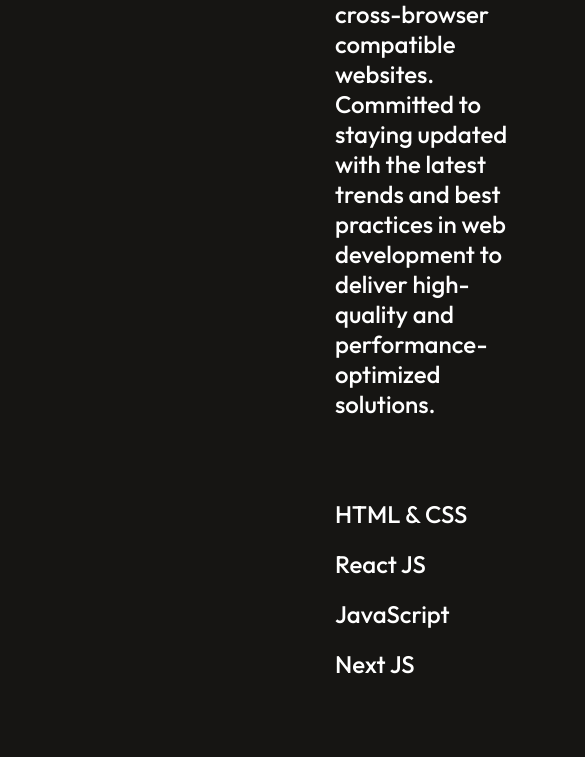
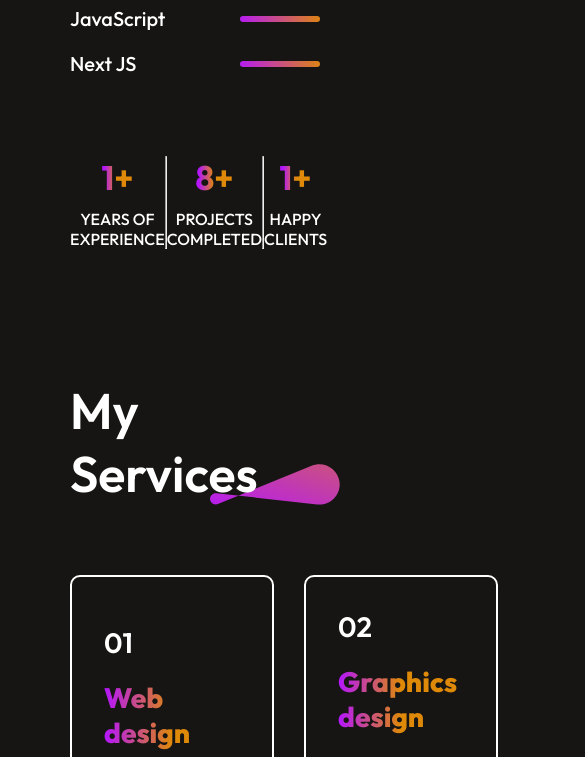
Before and after one commit to pramodkumarrout/pramodkumarroutportfolio, a React (Vite) app: page / in a window 390 px wide. Shown: the part 1979-2736 px from the top of the page, 585 px wide, since content can reach past the window. Built offline with nearby package versions, Linux system fonts and the light colour scheme.

Commit message:
responsive design complete for mobile design

```diff
--- a/src/Components/About/About.css
+++ b/src/Components/About/About.css
@@ -107,3 +107,53 @@
     transform: scale(1.12);
     transition: 0.5s;
 }
+
+@media(max-width:768px) {
+     .about {
+          gap: 80px;
+          margin: 50px 70px;
+          align-items: start;
+     }
+     .about-title h1 {
+           font-size: 50px;
+           padding: 0;
+     }
+     .about-title img {
+           width: 130px;
+           right: -20px;
+     }
+     .about-sections {
+           flex-direction: column;
+     }
+     .about-left {
+           display: none;
+     }
+     .about-para {
+           font-size: 18px;
+           line-height: 32px;
+     }
+     .about-skill {
+          gap: 20px;
+          align-items: center;
+     }
+     .about-skill p {
+          font-size: 20px;
+     }
+     .about-skill hr {
+           height: 6px;
+     }
+     .about-achievements {
+          justify-content: space-between;
+     }
+     .about-achievement {
+          gap: 10px;
+     }
+     .about-achievement h1 {
+           font-size: 34px;
+           font-weight: 700;
+     }
+     .about-achievement p {
+           text-align: center;
+           font-size: 16px;
+     }
+}
--- a/src/Components/Contact/Contact.css
+++ b/src/Components/Contact/Contact.css
@@ -127,3 +127,51 @@
      outline: 0;
      border: 1px solid #b415ff;
 }
+
+@media(max-width:768px) {
+     .contact {
+           gap: 50px;
+           margin: 50px 70px;
+           align-items: start;
+     }
+     .contact-title h1 {
+          padding: 0;
+          font-size: 50px;
+          font-weight: 600;
+     }
+     .contact-title img {
+           width: 130px;
+           margin-right: -20px;
+     }
+     .contact-section {
+          flex-direction: column;
+
+     }
+     .contact-left h1 {
+          font-size: 54px;
+     }
+     .contact-left p {
+          font-size: 18px;
+     }
+     .contact-detail {
+          gap: 20px;
+     }
+     .contact-detail img {
+          width: 25px;
+     }
+     .contact-right label {
+           font-size: 20px;
+     }
+     .contact-right input {
+          width: 100%;
+          font-size: 20px;
+     }
+     .contact-right textarea {
+          width: 95%;
+          font-size: 20px;
+     }
+     .contact-submit {
+           font-size: 20px;
+           padding: 15px 40px;
+     }
+}
--- a/src/Components/Footer/Footer.css
+++ b/src/Components/Footer/Footer.css
@@ -69,3 +69,18 @@
      transform: scale(1.1);
      transition: 0.3s;
 }
+
+@media(max-width:768px) {
+    .footer {
+        margin: 50px 70px;
+    }
+    .footer-top {
+        flex-direction: column;
+        gap: 50px;
+    }
+    .footer-bottom {
+        display: flex;
+        flex-direction: column-reverse;
+        margin-bottom: 50px;
+    }
+}
--- a/src/Components/MyWork/MyWork.css
+++ b/src/Components/MyWork/MyWork.css
@@ -65,3 +65,34 @@
      transition: 0.6s;
 
 }
+
+@media(max-width:768px) {
+     .mywork {
+           gap: 50px;
+           margin: 50px 70px;
+           align-items: start;
+     }
+     .mywork-title h1 {
+          padding: 0;
+          font-size: 50px;
+          font-weight: 600;
+     }
+     .mywork-title img {
+           width: 130px;
+           margin-right: -20px;
+     }
+     .mywork-container {
+          grid-template-columns: 1fr 1fr;
+          gap: 30px;
+     }
+     .mywork-container img {
+           width: 100%;
+           height: 100%;
+     }
+     .mywork-showmore {
+           padding: 20px 40px;
+           font-size: 18px;
+           margin: 50px auto;
+           cursor: pointer;
+     }
+}
--- a/src/Components/Services/Services.css
+++ b/src/Components/Services/Services.css
@@ -79,3 +79,39 @@
     transform: scale(1.05);
     transition: 0.4s;
 }
+
+@media(max-width:768px) {
+     .services {
+           align-items: start;
+           gap: 70px;
+           margin: 20px 70px;
+     }
+     .services-title h1 {
+           padding: 0;
+           font-size: 50px;
+     }
+     .services-title img {
+           width: 130px;
+           margin-right: -20px;
+     }
+     .services-format {
+          gap: 20px;
+          padding: 32px;
+     }
+     .services-format h2 {
+           font-size: 28px;
+     }
+     .services-format p {
+          font-size: 18px;
+          line-height: 32px;
+          max-width: 300px;
+     }
+     .services-readmore img {
+          width: 20px;
+     }
+     .services-container {
+          grid-template-columns: 1fr 1fr;
+          gap: 30px;
+     }
+
+}
```
